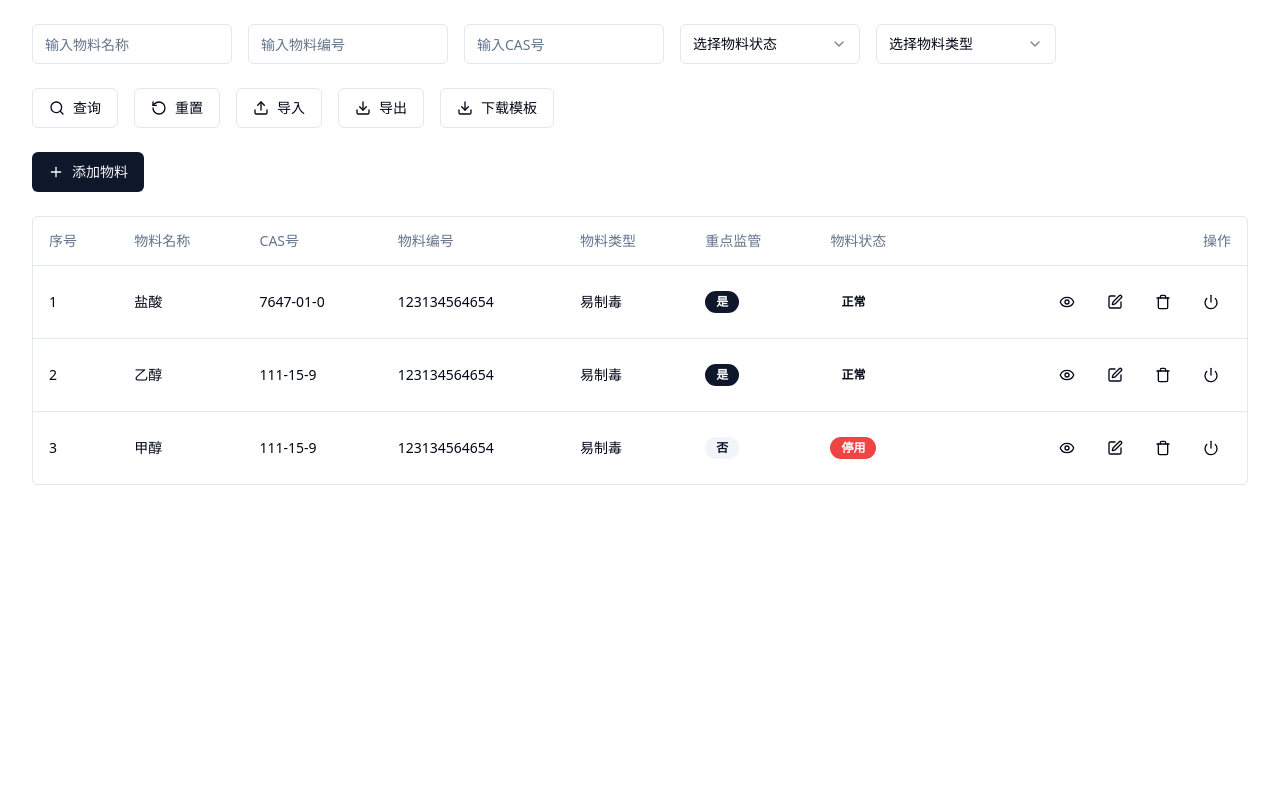
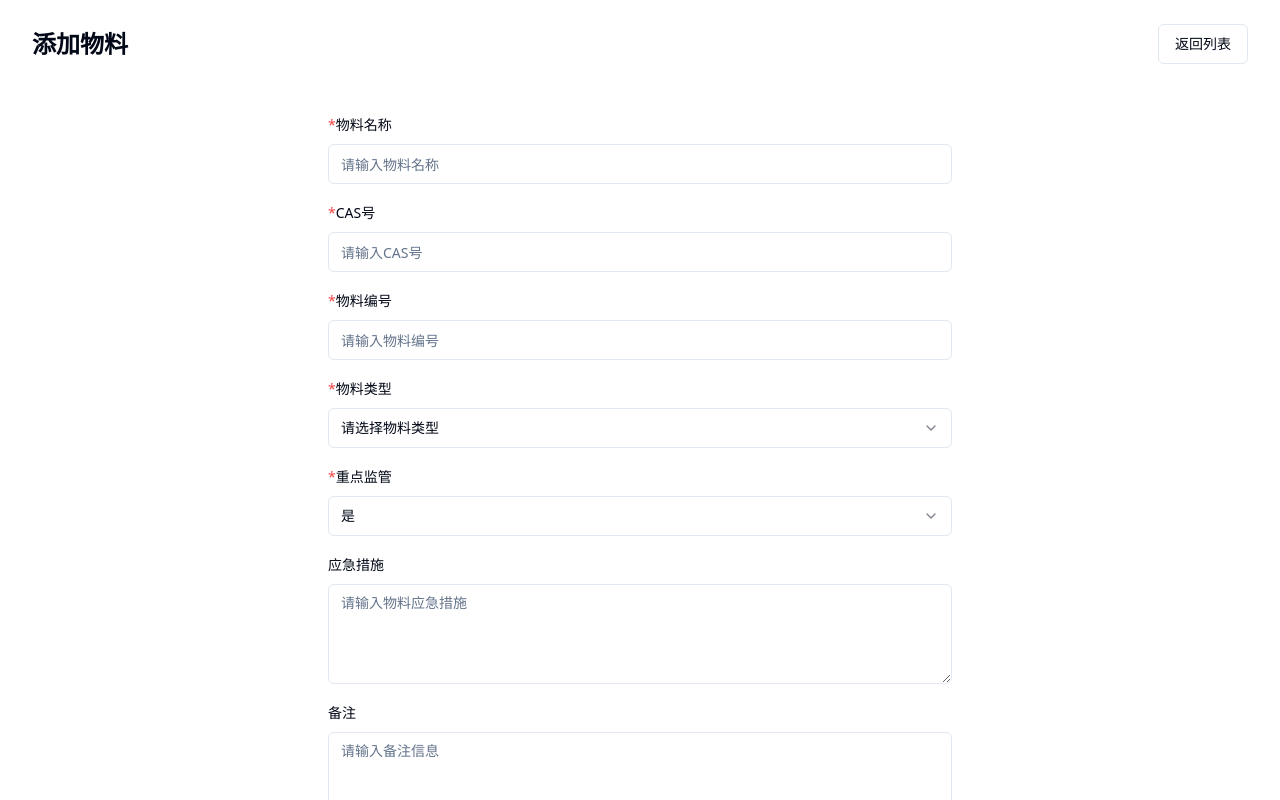
Before and after one commit to luzhang99/hazardous-storage-management-b4774a23, a React (Vite) app: page /materials in a window 1280 px wide. Both pictures are taken after a click on the button "添加物料". Shown: the top 800 px of the page. Built offline with nearby package versions, Linux system fonts and the light colour scheme.

Commit message:
Add material addition feature
Implement functionality for adding materials to the application.
[skip gpt_engineer]

```diff
--- /dev/null
+++ b/src/components/AddMaterialForm.tsx
@@ -0,0 +1,120 @@
+import React from 'react';
+import { Input } from "@/components/ui/input";
+import { Button } from "@/components/ui/button";
+import { Textarea } from "@/components/ui/textarea";
+import {
+  Select,
+  SelectContent,
+  SelectItem,
+  SelectTrigger,
+  SelectValue,
+} from "@/components/ui/select";
+import { Plus } from "lucide-react";
+import { useToast } from "@/hooks/use-toast";
+
+const AddMaterialForm = () => {
+  const { toast } = useToast();
+
+  const handleSubmit = (e: React.FormEvent) => {
+    e.preventDefault();
+    toast({
+      title: "提交成功",
+      description: "物料信息已成功添加",
+    });
+  };
+
+  return (
+    <form onSubmit={handleSubmit} className="space-y-4 max-w-2xl mx-auto p-6">
+      <div className="space-y-2">
+        <label className="text-sm font-medium">
+          <span className="text-red-500">*</span>物料名称
+        </label>
+        <Input placeholder="请输入物料名称" required />
+      </div>
+
+      <div className="space-y-2">
+        <label className="text-sm font-medium">
+          <span className="text-red-500">*</span>CAS号
+        </label>
+        <Input placeholder="请输入CAS号" required />
+      </div>
+
+      <div className="space-y-2">
+        <label className="text-sm font-medium">
+          <span className="text-red-500">*</span>物料编号
+        </label>
+        <Input placeholder="请输入物料编号" required />
+      </div>
+
+      <div className="space-y-2">
+        <label className="text-sm font-medium">
+          <span className="text-red-500">*</span>物料类型
+        </label>
+        <Select>
+          <SelectTrigger>
+            <SelectValue placeholder="请选择物料类型" />
+          </SelectTrigger>
+          <SelectContent>
+            <SelectItem value="explosive">易制毒</SelectItem>
+            <SelectItem value="toxic">有毒</SelectItem>
+            <SelectItem value="corrosive">腐蚀性</SelectItem>
+          </SelectContent>
+        </Select>
+      </div>
+
+      <div className="space-y-2">
+        <label className="text-sm font-medium">
+          <span className="text-red-500">*</span>重点监管
+        </label>
+        <Select>
+          <SelectTrigger>
+            <SelectValue placeholder="是" />
+          </SelectTrigger>
+          <SelectContent>
+            <SelectItem value="yes">是</SelectItem>
+            <SelectItem value="no">否</SelectItem>
+          </SelectContent>
+        </Select>
+      </div>
+
+      <div className="space-y-2">
+        <label className="text-sm font-medium">应急措施</label>
+        <Textarea placeholder="请输入物料应急措施" className="min-h-[100px]" />
+      </div>
+
+      <div className="space-y-2">
+        <label className="text-sm font-medium">备注</label>
+        <Textarea placeholder="请输入备注信息" />
+      </div>
+
+      <div className="space-y-2">
+        <label className="text-sm font-medium">计量标准</label>
+        <Input placeholder="存放天数*单价*存放总数量" />
+      </div>
+
+      <div className="space-y-2">
+        <label className="text-sm font-medium">计量公式</label>
+        <div className="flex items-center gap-2">
+          <Input placeholder="请输入开始天数" />
+          <span>至</span>
+          <Input placeholder="请输入结束天数" />
+          <Input placeholder="请输入单价" />
+          <Button type="button" size="icon" variant="outline">
+            <Plus className="h-4 w-4" />
+          </Button>
+        </div>
+      </div>
+
+      <div className="flex justify-end gap-4 pt-4">
+        <Button type="button" variant="outline">
+          取消
+        </Button>
+        <Button type="submit">
+          确定
+        </Button>
+      </div>
+    </form>
+  );
+};
+
+export default AddMaterialForm;
--- a/src/pages/MaterialsPage.tsx
+++ b/src/pages/MaterialsPage.tsx
@@ -19,19 +19,11 @@ import {
 import { Badge } from "@/components/ui/badge";
 import { Search, RotateCcw, Download, Upload, Plus, Eye, Edit, Trash, Power } from 'lucide-react';
 import { useToast } from "@/hooks/use-toast";
-
-interface Material {
-  id: number;
-  name: string;
-  casNo: string;
-  code: string;
-  type: string;
-  isKeyMonitor: boolean;
-  status: 'normal' | 'disabled';
-}
+import AddMaterialForm from '@/components/AddMaterialForm';
 
 const MaterialsPage = () => {
   const { toast } = useToast();
+  const [showAddForm, setShowAddForm] = useState(false);
   const [materials] = useState<Material[]>([
     {
       id: 1,
@@ -68,6 +60,20 @@ const MaterialsPage = () => {
       description: `对物料 ${material.name} 执行${action}操作`,
     });
   };
+
+  if (showAddForm) {
+    return (
+      <div className="container mx-auto py-6">
+        <div className="flex justify-between items-center mb-6">
+          <h2 className="text-2xl font-bold">添加物料</h2>
+          <Button variant="outline" onClick={() => setShowAddForm(false)}>
+            返回列表
+          </Button>
+        </div>
+        <AddMaterialForm />
+      </div>
+    );
+  }
 
   return (
     <div className="container mx-auto py-6">
@@ -130,7 +136,7 @@ const MaterialsPage = () => {
           </Button>
         </div>
 
-        <Button className="gap-2">
+        <Button className="gap-2" onClick={() => setShowAddForm(true)}>
           <Plus className="h-4 w-4" />
           添加物料
         </Button>
```
